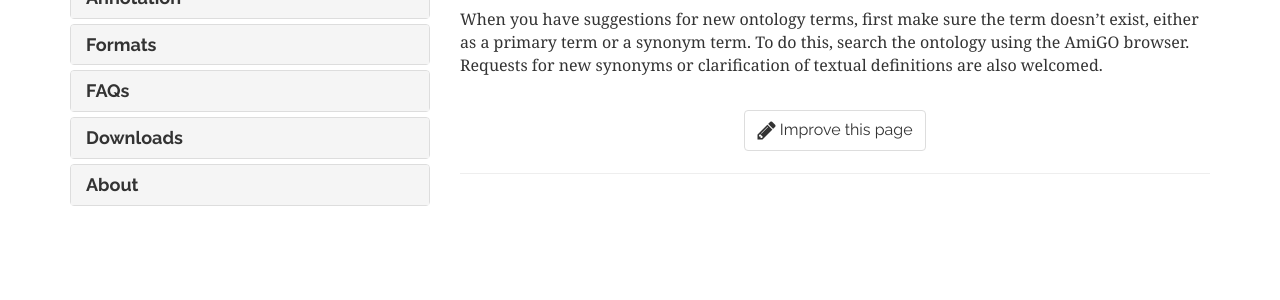
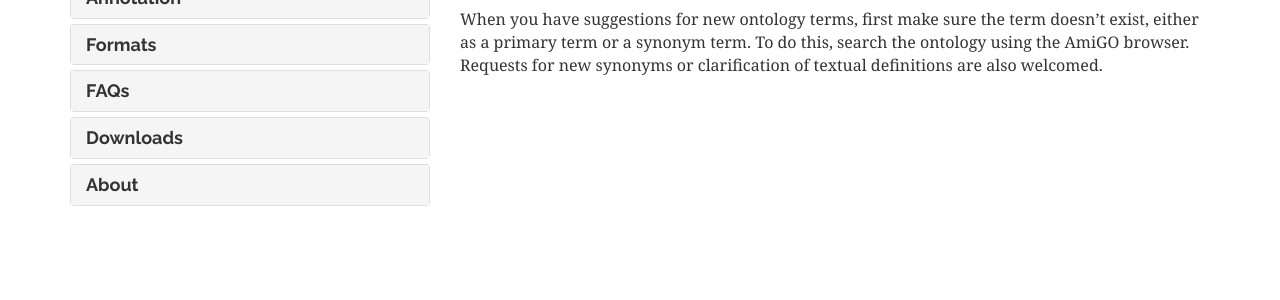
Before and after one commit to geneontology/geneontology.github.io, a Jekyll site: the page built from _docs/contributing-go-term.md, in a window 1280 px wide and 900 px high. Shown: the part 157-457 px from the top of the window. Built offline with Jekyll 4.4.1, drawn with Linux system fonts in a browser that asks for light colours; nearby versions of some CDN libraries.

Commit message:
Update docs.html
Removing the "improve page"

```diff
--- a/_layouts/docs.html
+++ b/_layouts/docs.html
@@ -11,13 +11,6 @@
         <div class="col-md-8">
             <!-- <h1>{{ page.title }}</h1> -->
             <div id="markdown-content-container">{{ content }}</div>
-            <p class="text-center">
-              <br />
-              <a target="_blank" href="{{site.git_edit_address}}/{{ page.path }}" class="btn btn-default githubEditButton" role="button">
-                <i class="fa fa-pencil fa-lg"></i> Improve this page
-              </a>
-            </p>
-            <hr>
             {% include section_nav.html %}
         </div>
 
```
